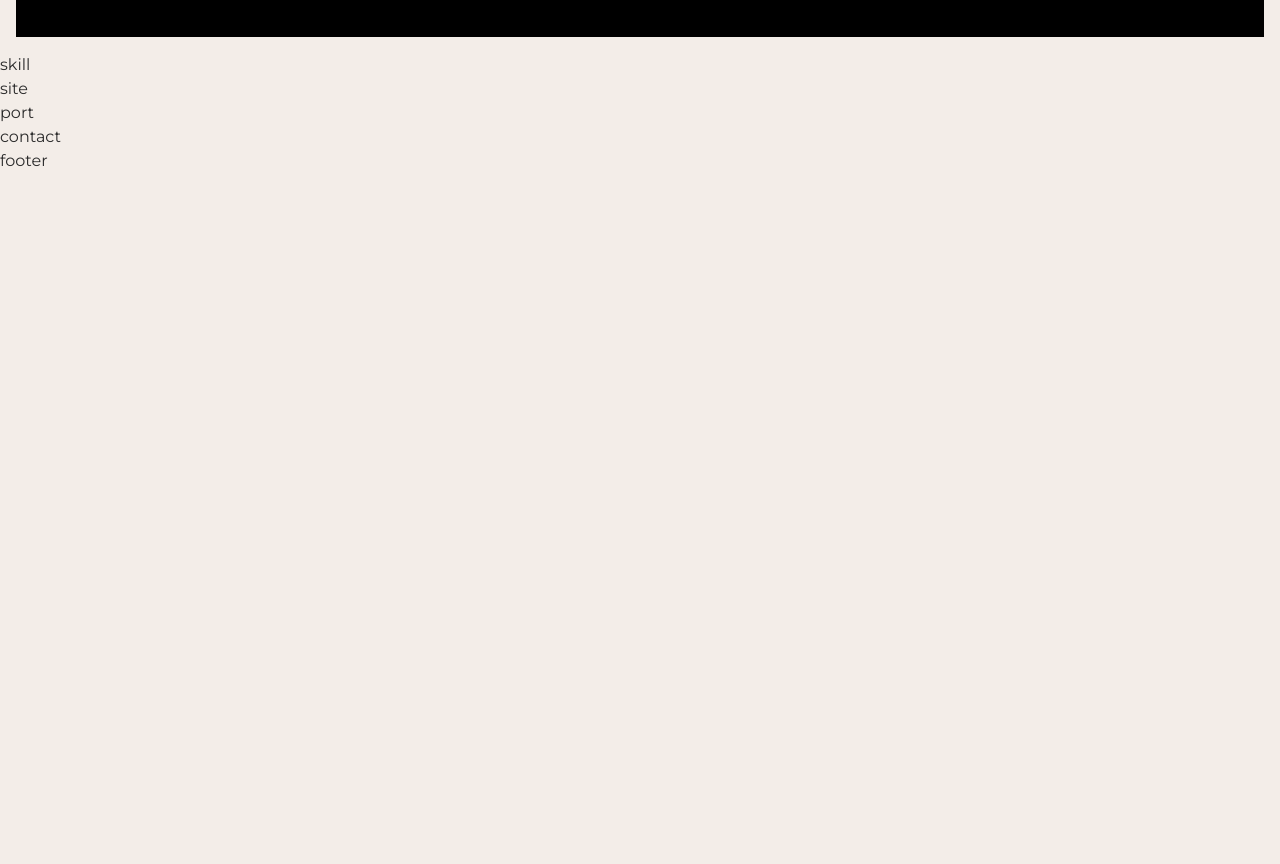
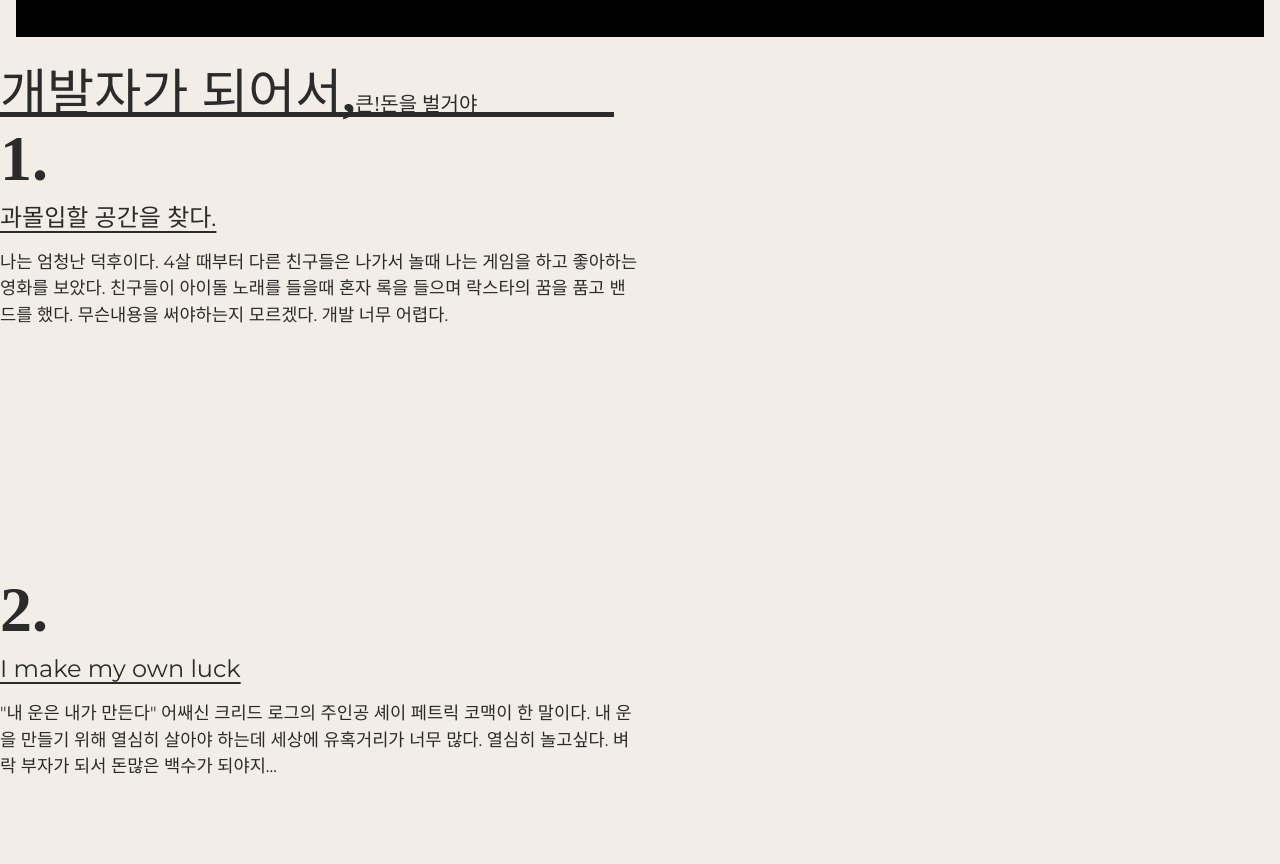
Before and after one commit to techn-0/techn0-vite, a website built with Vite: page src/index.html in a window 1280 px wide. Shown: the part 747-1611 px from the top of the page. Before the commit the page ends 920 px from the top, so only its background shows below. Built offline with nearby package versions, Linux system fonts and the light colour scheme; a small style sheet from the web is missing; files whose address does not match are found by name; a web font is replaced by a local one.

Commit message:
🤓 스킬 완료

```diff
--- a/src/assets/CSS/section/header.css
+++ b/src/assets/CSS/section/header.css
@@ -1,6 +1,4 @@
 #header {
-
-}#header {
     position: fixed;
     left: 0;
     top: 0;
--- a/src/assets/CSS/section/skill.css
+++ b/src/assets/CSS/section/skill.css
@@ -1,3 +1,63 @@
-#skill {
-
+.slkll__inner {
+    padding: 16px;
+    display: flex;
+    justify-content: space-between;
 }
+.skill__title {
+    position: sticky;
+    top: 70px;
+    left: 0;
+    width: 48%;
+    height: 5vw;
+    font-size: 4vw;
+    font-weight: 900;
+    line-height: 1.6;
+    font-family: var(--mainKor-font);
+    text-transform: uppercase;
+    color: var(--black100);
+    border-bottom: 0.4vw solid var(--black100);
+}
+.skill__title em {
+    font-size: 1.25rem;
+    font-weight: 400;
+    line-height: 2;
+}
+.skill__desc {
+    width: 50%;
+}
+.skill__desc span {
+    font-size: 5vw;
+    line-height: 1;
+    font-weight: 900;
+    line-height: 1.3;
+    font-family: var(--mainNum-font);
+}
+.skill__desc h3 {
+    font-size: 1.5rem;
+    text-decoration: underline;
+    text-underline-position: under;
+    margin-bottom: 1vw;
+}
+.skill__desc p {
+    margin-bottom: 30vh;
+    font-size: 1.1rem;
+}
+@media (max-width: 800px){
+    .slkll__inner {
+        flex-direction: column;
+    }
+    .skill__title {
+        width: 100%;
+        margin-bottom: 10vw;
+        font-size: 30px;
+        height: auto;
+        top: 68px;
+        background-color: var(--mainBg-color);
+    }
+    .skill__desc {
+        width: 100%;
+    }
+    .skill__desc span {
+        font-size: 20vw;
+    }
+}
--- a/src/index.html
+++ b/src/index.html
@@ -68,9 +68,9 @@
         </div>
         <div class="intro__text">
             <div class="text">
-                <div>I make</div>
-                <div>my own</div>
-                <div>luck</div>
+                <div>Wake the fuck up,</div>
+                <div>Samurai</div>
+                <div>We have a city to burn</div>
             </div>
             <div class="img">
                 <img src="assets/img/about.jpg" alt="어바웃" />
@@ -90,7 +90,42 @@
         <!-- //intro -->
 
         <section id="skill">
-            skill
+            <div class="skill__inner">
+                <h2 class="skill__title">개발자가 되어서,<em>큰!돈을 벌거야</em></h2>
+                <div class="skill__desc">
+                    <div>
+                        <span>1.</span>
+                        <h3>과몰입할 공간을 찾다.</h3>
+                        <p>
+                            나는 엄청난 덕후이다.
+                            4살 때부터 다른 친구들은 나가서 놀때 나는 게임을 하고 좋아하는 영화를 보았다.
+                            친구들이 아이돌 노래를 들을때 혼자 록을 들으며 락스타의 꿈을 품고 밴드를 했다.
+                            무슨내용을 써야하는지 모르겠다.
+                            개발 너무 어렵다.
+                        </p>
+                    </div>
+                    <div>
+                        <span>2.</span>
+                        <h3>I make my own luck</h3>
+                        <p>
+                            "내 운은 내가 만든다" 어쌔신 크리드 로그의 주인공 셰이 페트릭 코맥이 한 말이다.
+                            내 운을 만들기 위해 열심히 살아야 하는데 세상에 유혹거리가 너무 많다.
+                            열심히 놀고싶다.
+                            벼락 부자가 되서 돈많은 백수가 되야지...
+                        </p>
+                    </div>
+                    <div>
+                        <span>3.</span>
+                        <h3>기초적인 임플란트</h3>
+                        <p>
+                            사이버웨어 임플란트 받고싶다. 2077년에 태어날걸... 너무 빨리 태어난것 같다.
+                            조니 실버 핸드처럼 지배계층을 무너트려 세상에 불을 지르고 싶다.
+                            방화범이 되겠다는 이야기가 아니다.
+                            세상을 흔들어 록커보이, 컺 유아 록스타
+                        </p>
+                    </div>
+                </div>
+            </div>
         </section>
         <!-- //skill -->
 
```
Also changed, not shown: src/assets/img/about.jpg (added).
